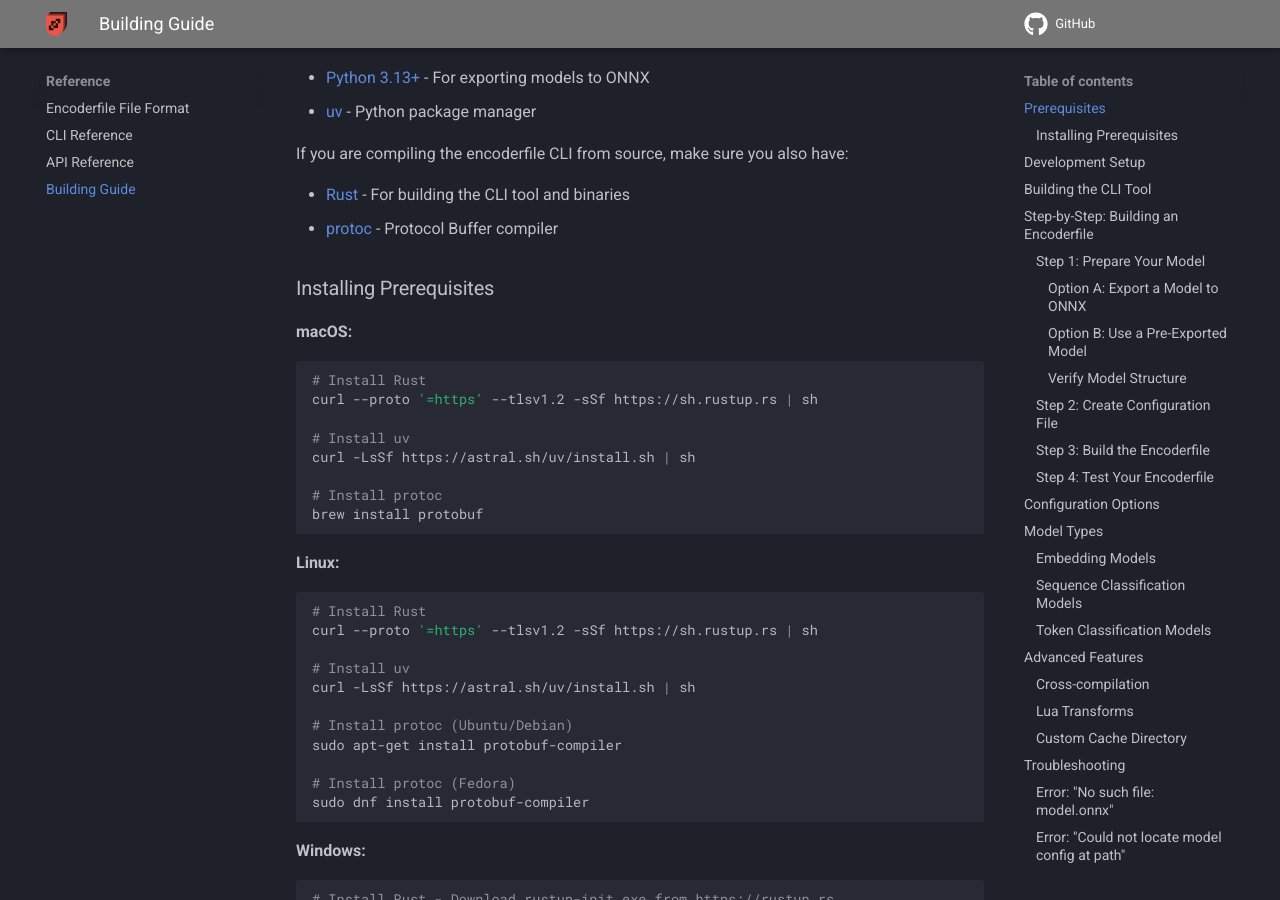
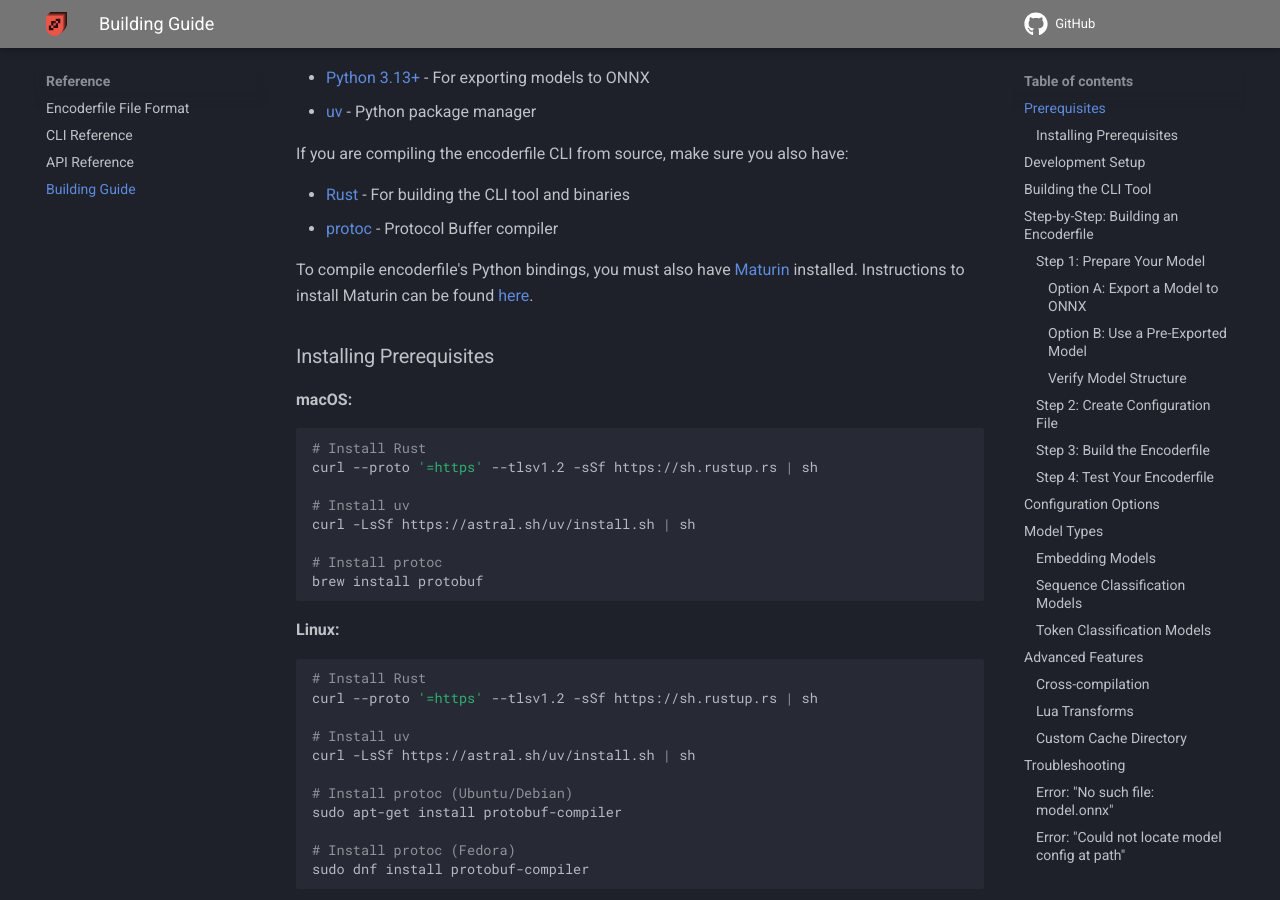
Before and after one commit to mozilla-ai/encoderfile, an MkDocs documentation site: the page built from docs/reference/building.md, in a window 1280 px wide and 900 px high, scrolled down 346 px. Built offline with MkDocs 1.6.1 and Material for MkDocs 9.7.7, drawn with Linux system fonts in a browser that asks for light colours; comment, search, counter and statistics services are not loaded.

Commit message:
add instructions

```diff
--- a/docs/reference/building.md
+++ b/docs/reference/building.md
@@ -13,6 +13,8 @@ If you are compiling the encoderfile CLI from source, make sure you also have:
 
 - [Rust](https://rust-lang.org/tools/install/) - For building the CLI tool and binaries
 - [protoc](https://protobuf.dev/installation/) - Protocol Buffer compiler
+
+To compile encoderfile's Python bindings, you must also have [Maturin](https://www.maturin.rs/) installed. Instructions to install Maturin can be found [here](https://www.maturin.rs/installation.html).
 
 ### Installing Prerequisites
 
```
